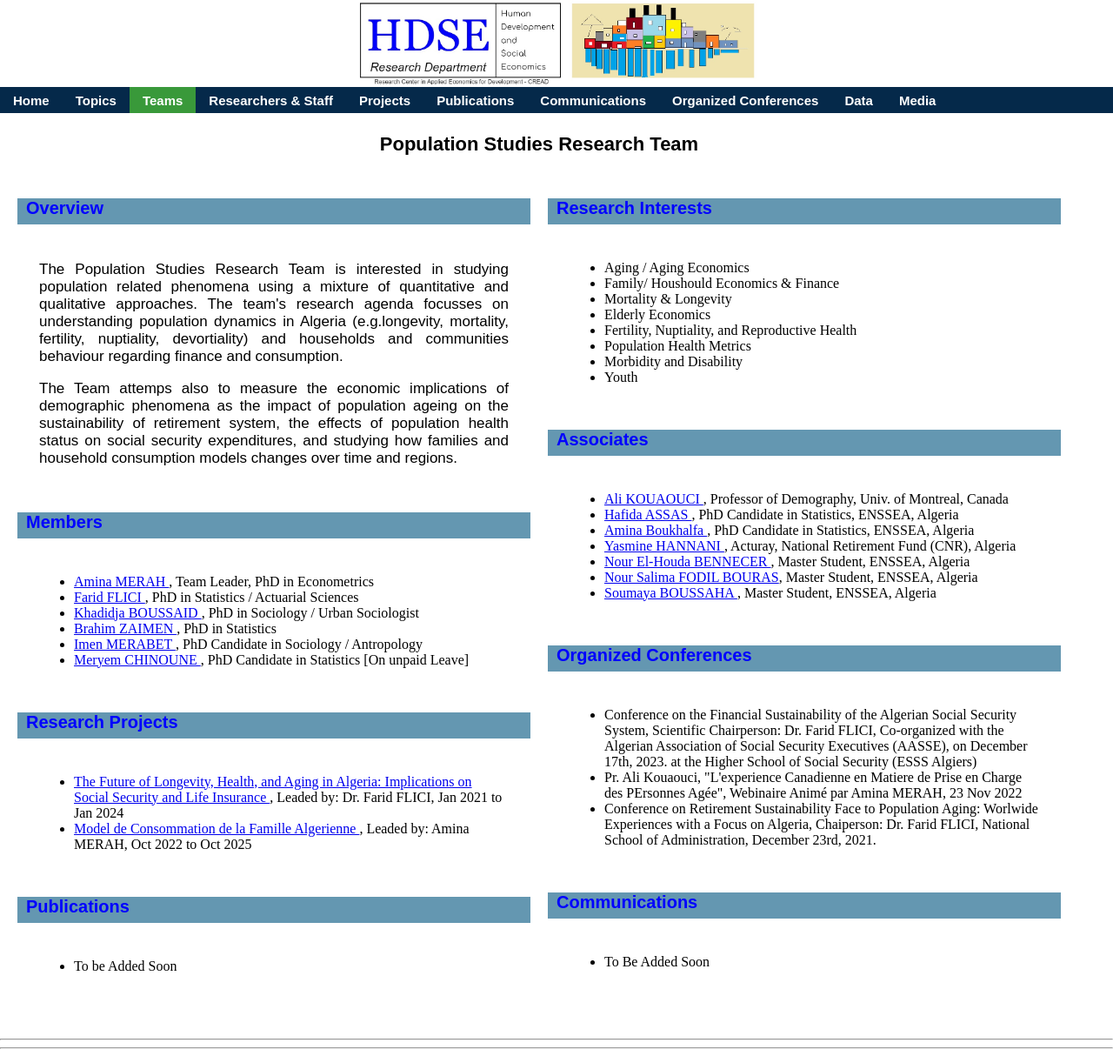
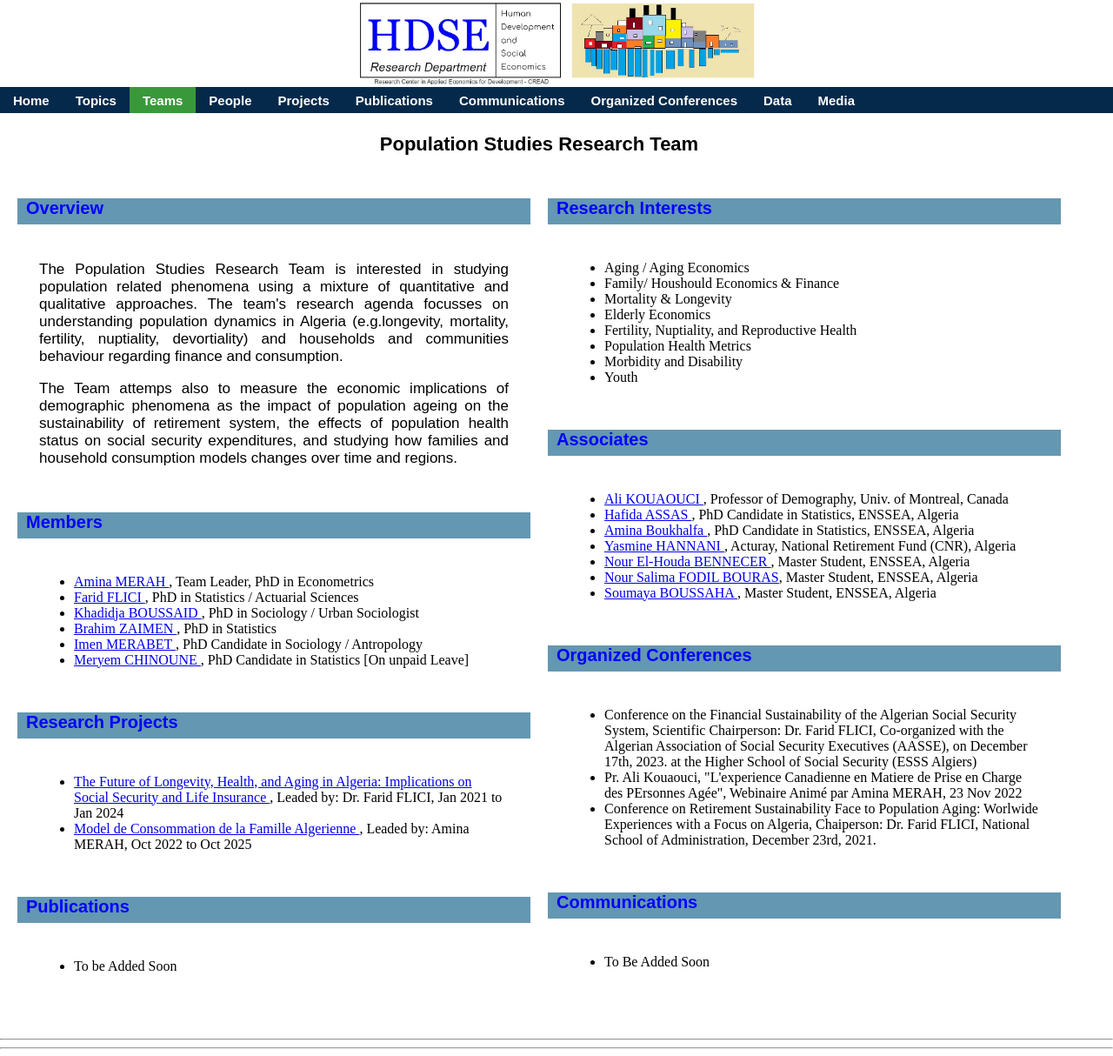
Before and after one commit to Farid-FLICI/farid-flici.github.io, a Jekyll site: the page ps.html, which Jekyll copies as it is, in a window 1280 px wide and 1214 px high. Shown: the whole window at 87% size. Built offline with Jekyll 4.4.1, drawn with Linux system fonts in a browser that asks for light colours.

Commit message:
Update ps.html

```diff
--- a/ps.html
+++ b/ps.html
@@ -47,7 +47,7 @@
             <li><a href="https://farid-flici.github.io/hdse.html"> Home </a></li>
             <li><a href="https://farid-flici.github.io/topics.html" > Topics             </a></li>
             <li><a style="background-color:#39993A; padding:7px 15px 6px 15px" href="teams.html"> Teams              </a></li>
-            <li><a href="products.html"> Researchers & Staff </a></li>
+            <li><a href="people.html"> People </a></li>
             <li><a href="home.html"    > Projects            </a></li>
             <li><a href="services.html"> Publications        </a></li>
             <li><a href="products.html"> Communications      </a></li>
```
